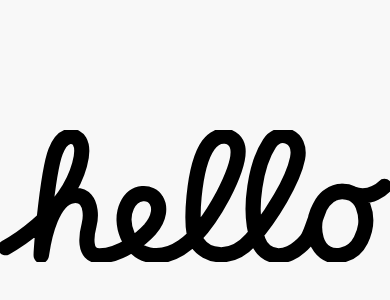
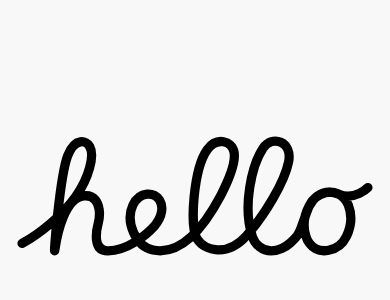
Before and after one commit to yoursxyz/groww, a plain HTML site: page index.html in a window 390 px wide. Shown: the part 226-526 px from the top of the page. Drawn offline with Linux system fonts and the light colour scheme.

Commit message:
Update index.html

```diff
--- a/index.html
+++ b/index.html
@@ -2,8 +2,8 @@
 <!DOCTYPE html>
 <html lang="en">
 <head>
-  <meta charset="UTF-8" />
-  <meta name="viewport" content="width=device-width, initial-scale=1.0" />
+  <meta charset="UTF-8">
+  <meta name="viewport" content="width=device-width, initial-scale=1.0">
   <title>Hello Animation</title>
 
   <style>
@@ -11,9 +11,15 @@
       box-sizing: border-box;
     }
 
+    html,
     body {
+      width: 100%;
+      min-height: 100%;
+      margin: 0;
       padding: 0;
-      margin: 0;
+    }
+
+    body {
       background: #f8f8f8;
     }
 
@@ -24,31 +30,38 @@
       display: flex;
       justify-content: center;
       align-items: center;
+      padding: 30px 20px;
+      overflow: hidden;
     }
 
     .hello__div {
       display: flex;
       justify-content: center;
       align-items: center;
-      flex-direction: column;
+      width: 100%;
+      max-width: 900px;
       margin: 0 auto;
-      text-align: center;
-      width: 100%;
-      max-width: 600px;
+      padding: 10px;
+      overflow: visible;
     }
 
     .hello__svg {
+      display: block;
+      width: 100%;
+      height: auto;
+      overflow: visible;
+
       fill: none;
       stroke: #000000;
+      stroke-width: 35px;
       stroke-linecap: round;
+      stroke-linejoin: round;
       stroke-miterlimit: 10;
-      stroke-width: 48px;
-      stroke-dasharray: 5800px;
-      stroke-dashoffset: 5800px;
+
+      stroke-dasharray: 5800;
+      stroke-dashoffset: 5800;
+
       animation: anim__hello 5s linear forwards;
-      width: 100%;
-      display: block;
-      margin: 0 auto;
     }
 
     @keyframes anim__hello {
@@ -64,6 +77,21 @@
         stroke-dashoffset: 0;
       }
     }
+
+    @media (max-width: 600px) {
+      .hello__div {
+        max-width: 100%;
+        padding: 5px;
+      }
+
+      .new__bg {
+        padding: 20px 12px;
+      }
+
+      .hello__svg {
+        stroke-width: 32px;
+      }
+    }
   </style>
 </head>
 
@@ -74,6 +102,9 @@
         class="hello__svg"
         viewBox="0 0 1230.94 414.57"
         xmlns="http://www.w3.org/2000/svg"
+        role="img"
+        aria-label="Hello"
+        preserveAspectRatio="xMidYMid meet"
       >
         <path
           d="M-293.58-104.62S-103.61-205.49-60-366.25c9.13-32.45,9-58.31,0-74-10.72-18.82-49.69-33.21-75.55,31.94-27.82,70.11-52.22,377.24-44.11,322.48s34-176.24,99.89-183.19c37.66-4,49.55,23.58,52.83,47.92a117.06,117.06,0,0,1-3,45.32c-7.17,27.28-20.47,97.67,33.51,96.86,66.93-1,131.91-53.89,159.55-84.49,31.1-36.17,31.1-70.64,19.27-90.25-16.74-29.92-69.47-33-92.79,16.73C62.78-179.86,98.7-93.8,159-81.63S302.7-99.55,393.3-269.92c29.86-58.16,52.85-114.71,46.14-150.08-7.44-39.21-59.74-54.5-92.87-8.7-47,65-61.78,266.62-34.74,308.53S416.62-58,481.52-130.31s133.2-188.56,146.54-256.23c14-71.15-56.94-94.64-88.4-47.32C500.53-375,467.58-229.49,503.3-127a73.73,73.73,0,0,0,23.43,33.67c25.49,20.23,55.1,16,77.46,6.32a111.25,111.25,0,0,0,30.44-19.87c37.73-34.23,29-36.71,64.58-127.53C724-284.3,785-298.63,821-259.13a71,71,0,0,1,13.69,22.56c17.68,46,6.81,80-6.81,107.89-12,24.62-34.56,42.72-61.45,47.91-23.06,4.45-48.37-.35-66.48-24.27a78.88,78.88,0,0,1-12.66-25.8c-14.75-51,4.14-88.76,11-101.41,6.18-11.39,37.26-69.61,103.42-42.24,55.71,23.05,100.66-23.31,100.66-23.31"
@@ -85,23 +116,15 @@
 
   <script>
     const hello = document.querySelector(".hello__div");
+    const svg = document.querySelector(".hello__svg");
 
-    setInterval(hello__function, 20000);
+    function restartAnimation() {
+      svg.style.animation = "none";
+      void svg.getBoundingClientRect();
+      svg.style.animation = "anim__hello 5s linear forwards";
+    }
 
-    function hello__function() {
-      hello.style.display = "none";
-
-      setTimeout(function () {
-        hello.style.display = "flex";
-
-        const svg = hello.querySelector(".hello__svg");
-
-        // Restart the animation
-        svg.style.animation = "none";
-        void svg.offsetWidth;
-        svg.style.animation = "anim__hello 5s linear forwards";
-      }, 10);
-    }
+    setInterval(restartAnimation, 20000);
   </script>
 </body>
 </html>
```
